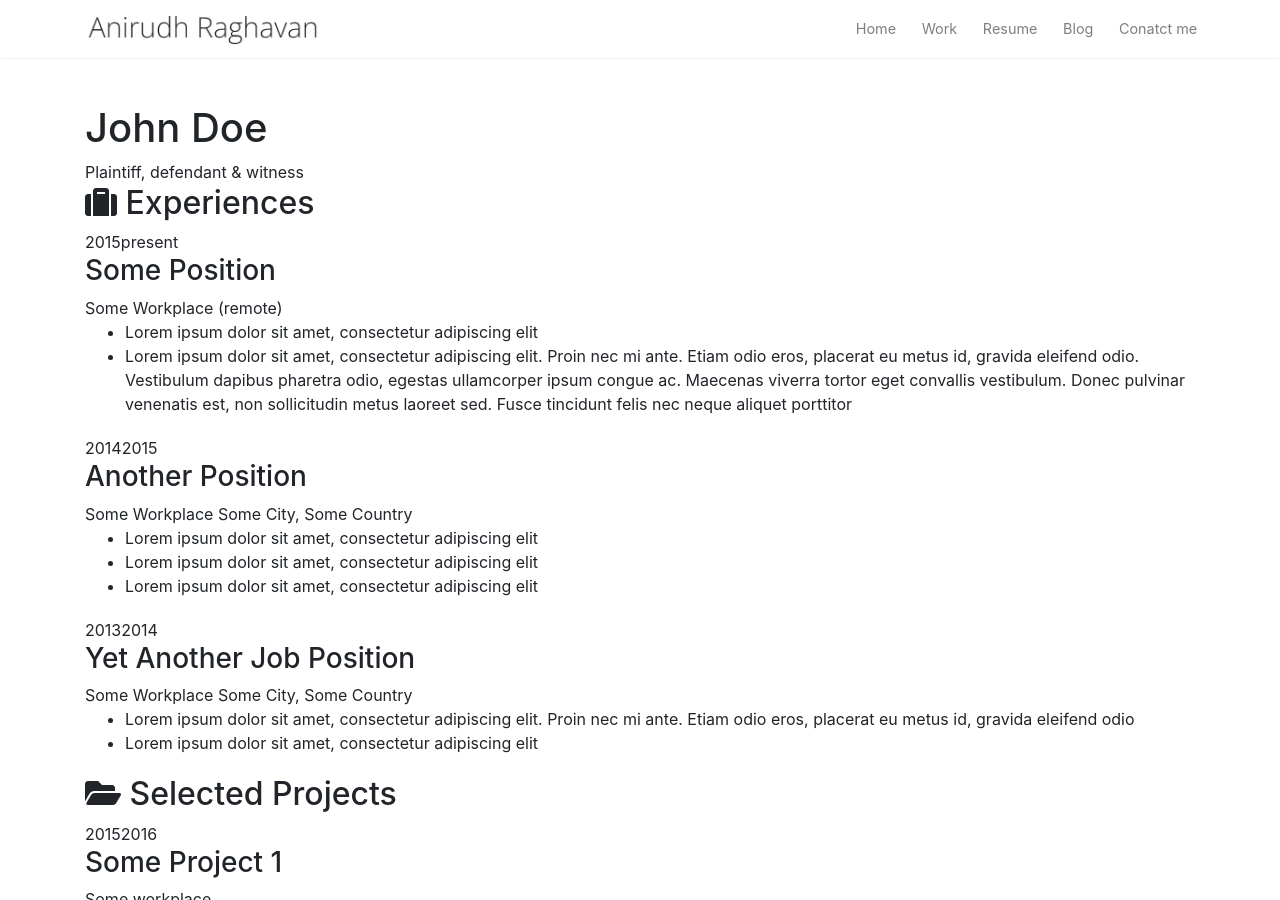
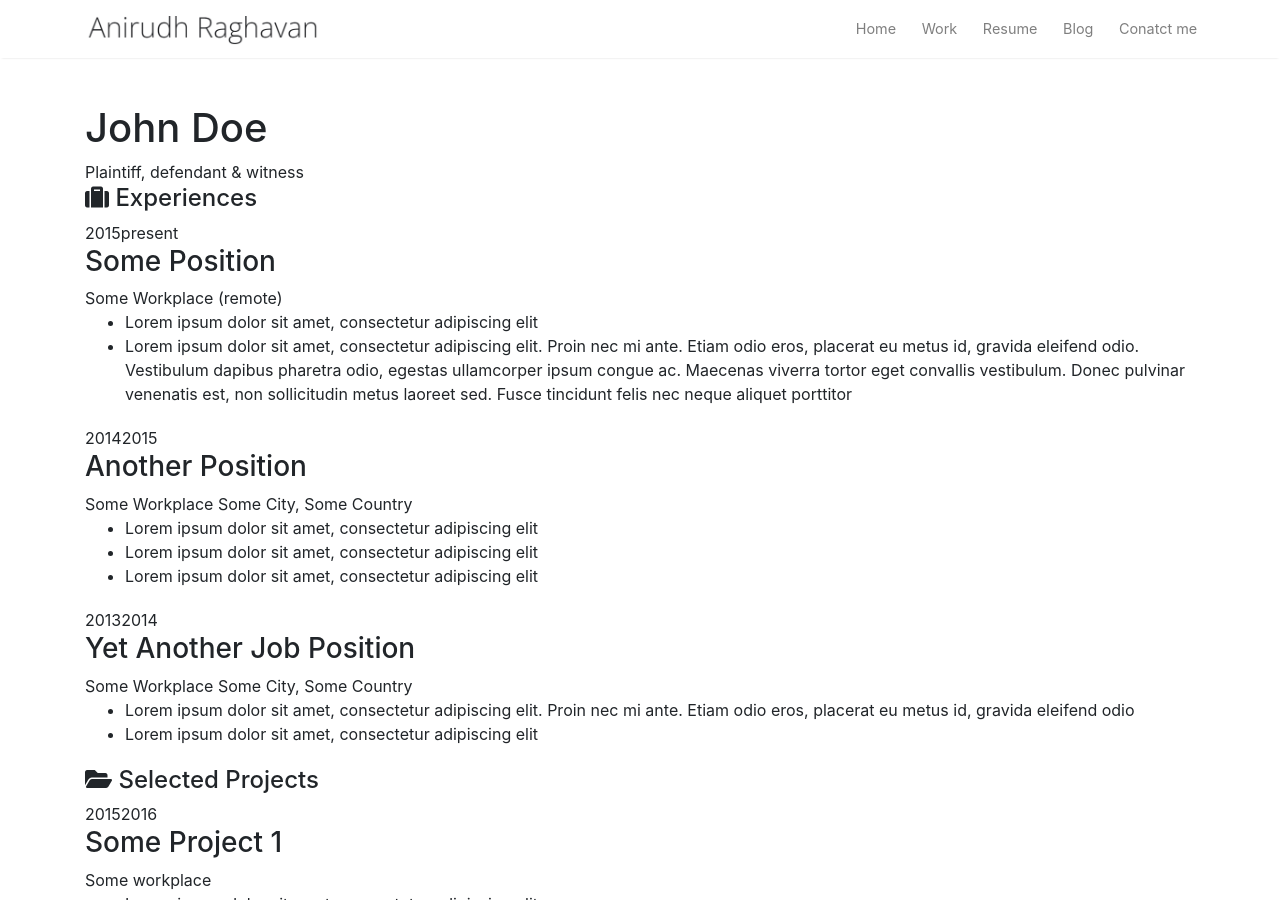
Before and after one commit to anirag2000/anirag2000.github.io, a Jekyll site: the page built from _pages/resume.md, in a window 1280 px wide and 900 px high. Built offline with Jekyll 4.4.1, drawn with Linux system fonts in a browser that asks for light colours; nearby versions of some CDN libraries.

```diff
--- a/_layouts/resume.html
+++ b/_layouts/resume.html
@@ -10,9 +10,9 @@
     <span class="subtitle">Plaintiff, defendant &amp; witness</span>
     </header>
     <section class="main-block">
-    <h2>
+    <h4>
         <i class="fa fa-suitcase"></i> Experiences
-    </h2>
+    </h4>
     <section class="blocks">
         <div class="date">
         <span>2015</span><span>present</span>
@@ -76,9 +76,9 @@
     </section>
     </section>
     <section class="main-block">
-    <h2>
+    <h4>
         <i class="fa fa-folder-open"></i> Selected Projects
-    </h2>
+    </h4>
     <section class="blocks">
         <div class="date">
         <span>2015</span><span>2016</span>
@@ -137,9 +137,9 @@
     </section>
     </section>
     <section class="main-block concise">
-    <h2>
+    <h4>
         <i class="fa fa-graduation-cap"></i> Education
-    </h2>
+    </h4>
     <section class="blocks">
         <div class="date">
         <span>2009</span><span>2014</span>
```
